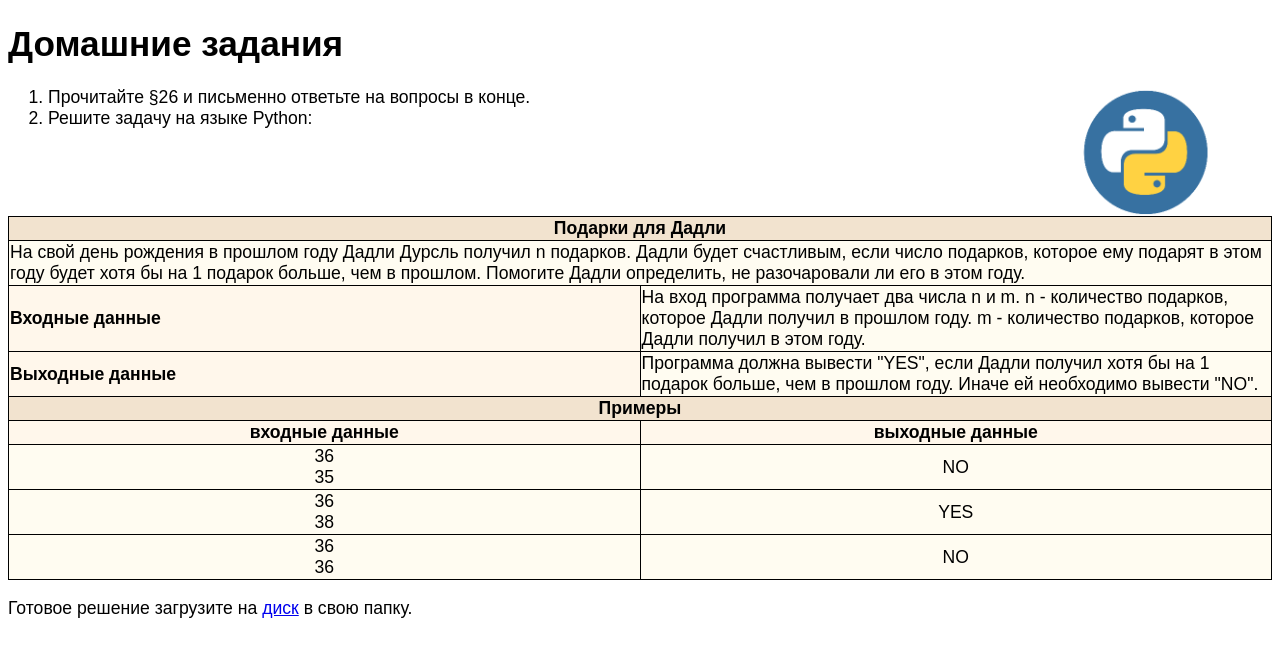
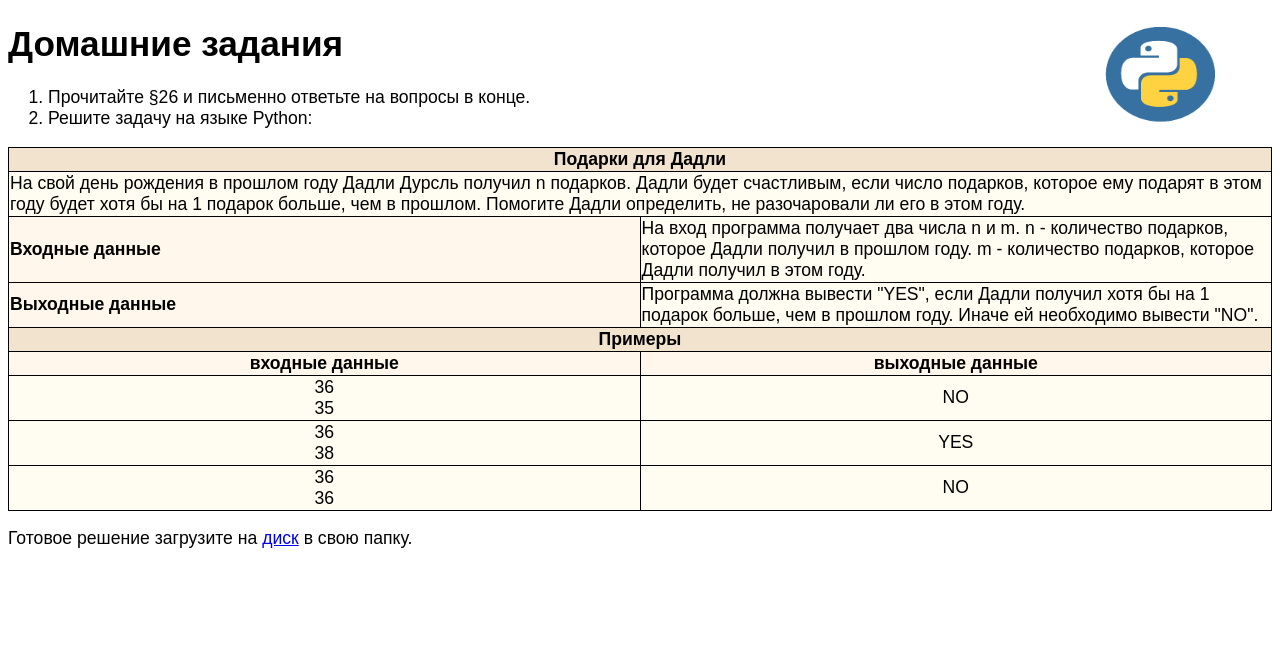
Before and after one commit to KseniaVeklenko/homework3, a plain HTML site: page index.html in a window 1280 px wide. Drawn offline with Linux system fonts and the light colour scheme.

Commit message:
Update index.html

```diff
--- a/index.html
+++ b/index.html
@@ -20,9 +20,9 @@ table, th, td {
 </head>
 <body>
 
-<h1>Домашние задания</h1>
+<h1><img src="image001.png" style="float:right;width:228px;height:99px;">Домашние задания</h1>
 <ol>
-  <li><img src="image001.png" style="float:right;width:258px;height:129px;">Прочитайте §26 и письменно ответьте на вопросы в конце.</li>
+  <li>Прочитайте §26 и письменно ответьте на вопросы в конце.</li>
   <li>Решите задачу на языке Python:</li>
 </ol>
 
```
